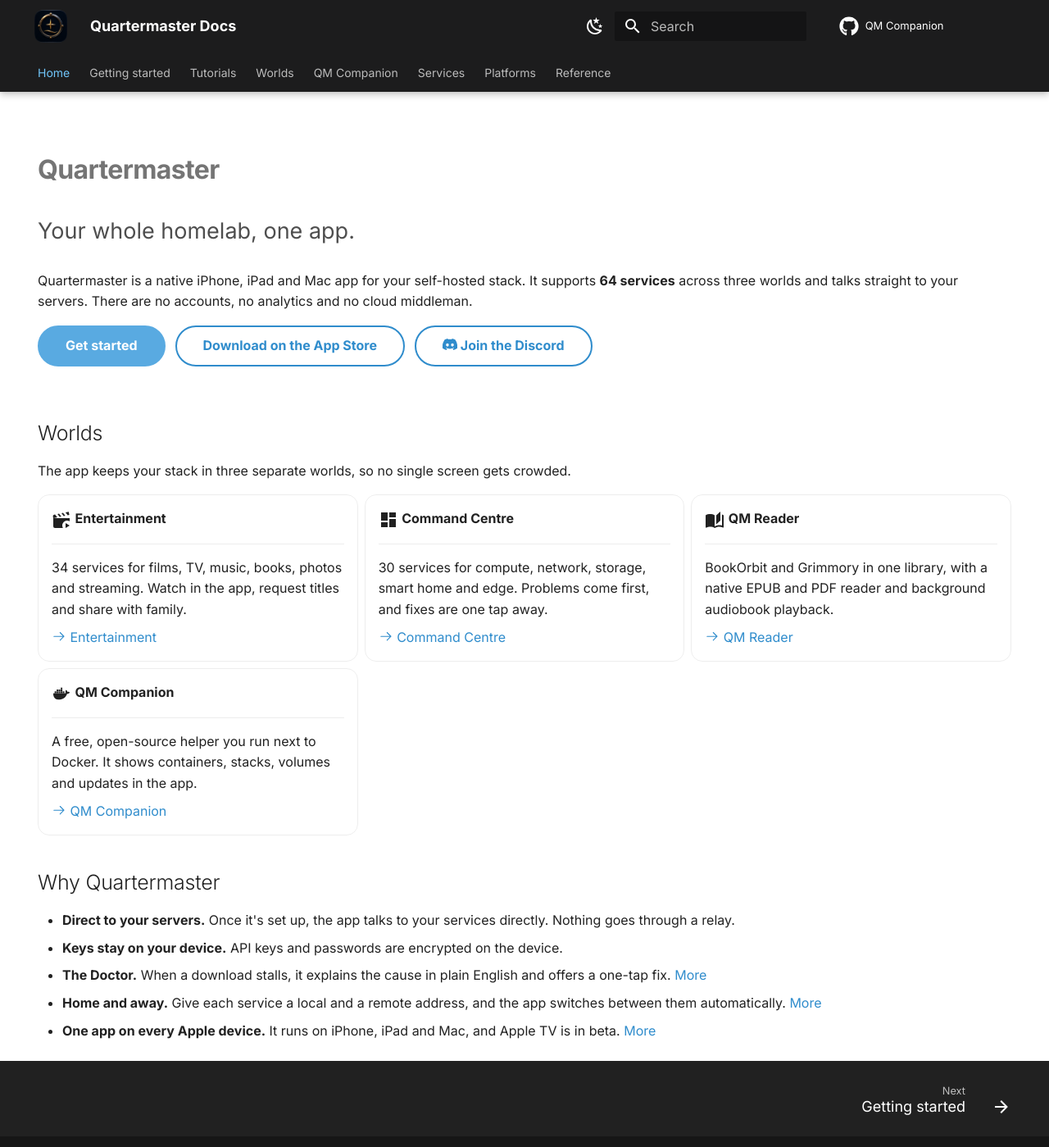
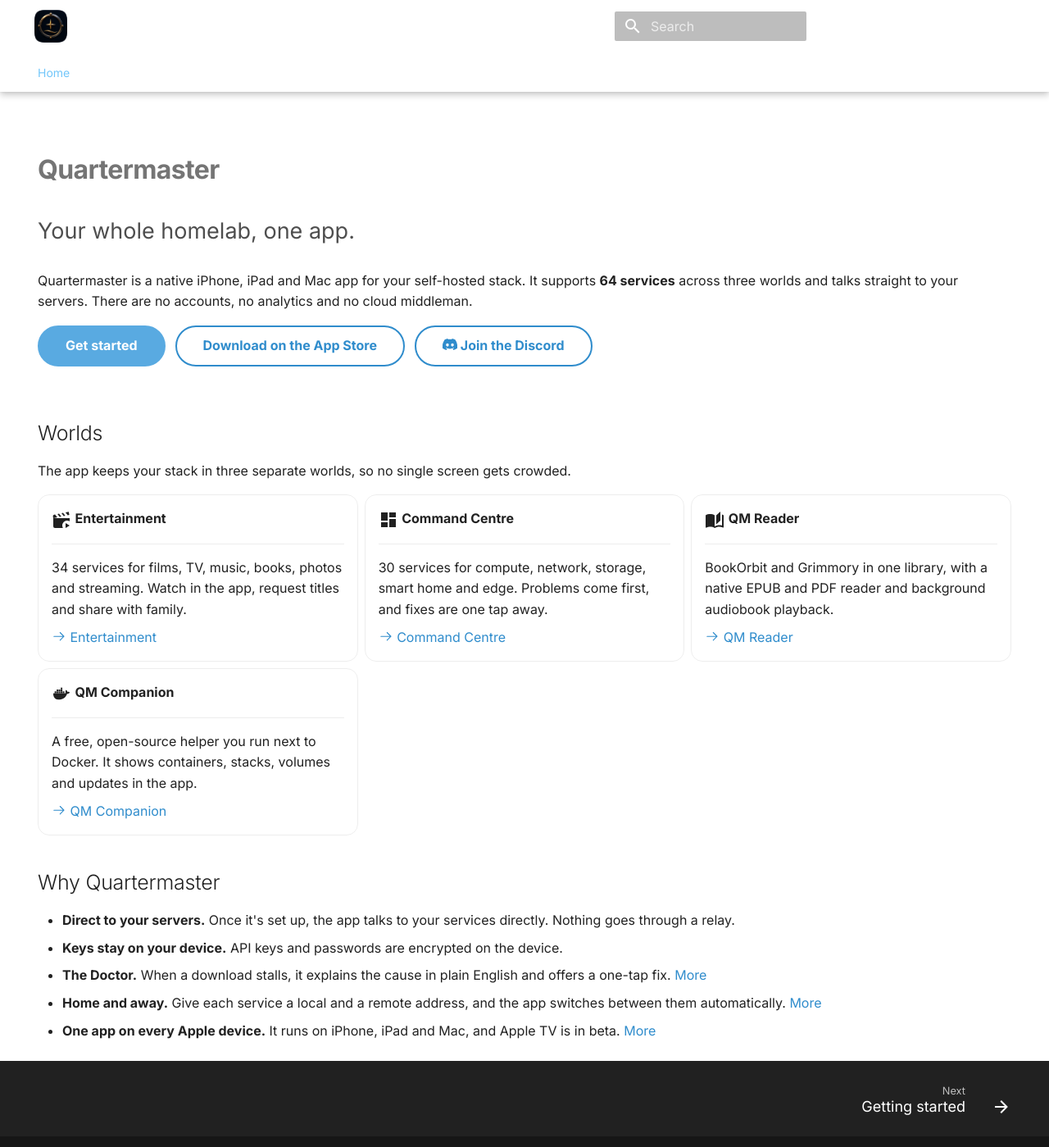
Before and after one commit to lewlew-glitch/qm_docs, an MkDocs documentation site: the page built from docs/index.md, in a window 1280 px wide and 1400 px high. Shown: the whole window at 82% size. Built offline with MkDocs 1.6.1 and Material for MkDocs 9.7.7, drawn with Linux system fonts in a browser that asks for light colours; comment, search, counter and statistics services are not loaded.

Commit message:
update to Zensical (keep mkdocs.yaml) untill full migration, also changed the header color for light mode

```diff
--- a/docs/stylesheets/extra.css
+++ b/docs/stylesheets/extra.css
@@ -11,7 +11,7 @@
 
 /* Light mode: dark header like the app, blue accents */
 [data-md-color-scheme="default"] {
-  --md-primary-fg-color: var(--qm-card);
+  --md-primary-fg-color: #ffffff;
   --md-primary-fg-color--light: #2c2c2d;
   --md-primary-fg-color--dark: var(--qm-black);
   --md-primary-bg-color: #ffffff;
--- a/mkdocs.yml
+++ b/mkdocs.yml
@@ -7,6 +7,7 @@ copyright: Quartermaster · Built in the UK · No accounts, no tracking
 
 theme:
   name: material
+  variant: modern
   language: en
   logo: assets/logo.png
   favicon: assets/logo.png
```
